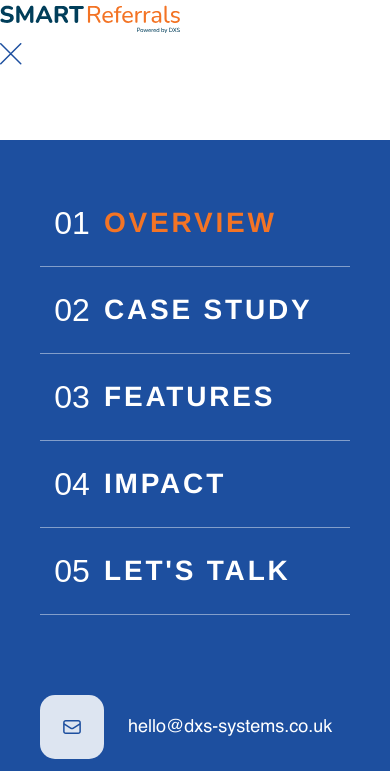
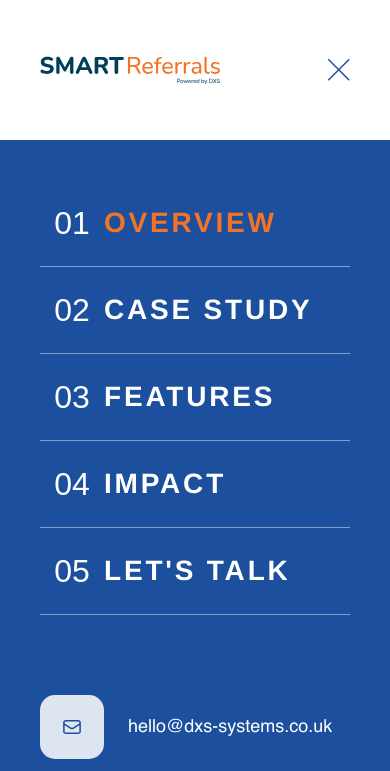
Before and after one commit to Chloeclemence/SmartReferrals, a plain HTML site: page index.html in a window 390 px wide. Both pictures are taken after a click on the element 285 px from the left and 90 px from the top of the page. Shown: the top 771 px of the page. Drawn offline with Linux system fonts and the light colour scheme.

Commit message:
Updated mobile menu v3, scroll fix attempt

```diff
--- a/assets/styles/main.css
+++ b/assets/styles/main.css
@@ -2262,10 +2262,20 @@ button {
         display: flex;
     }
 
+
+
     .mobile-menu-header {
+        height: 140px;
+
+        background: #fff;
+
+        padding: 0 40px;
+
+        display: flex;
+        align-items: center;
+        justify-content: space-between;
+
         flex-shrink: 0;
-        height: 140px;
-        background: #fff;
     }
 
     .mobile-menu-logo {
@@ -2281,6 +2291,9 @@ button {
         flex-direction: column;
 
         -webkit-overflow-scrolling: touch;
+        flex: 1;
+        min-height: 0; /* important */
+        overflow-y: auto;
     }
 
     .mobile-menu-close {
```
